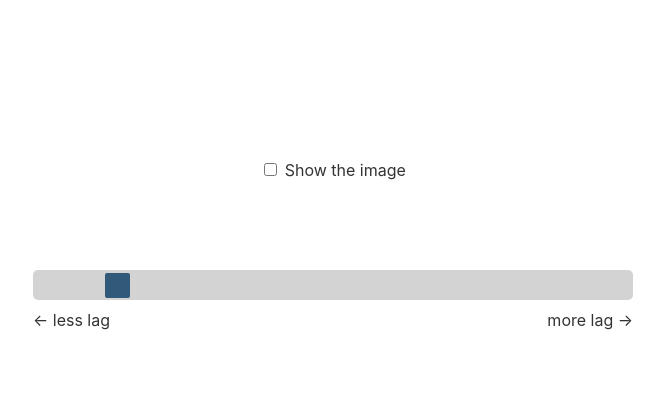
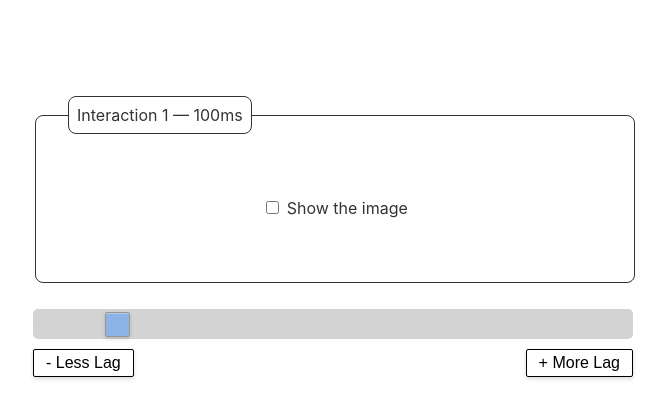
Before and after one commit to cbroms/experiments, a Svelte app in the folder responsive-interfaces/: page / in a window 1280 px wide. Shown: the top 418 px of the page, without its empty margins (307-973 px from the left). Built offline with nearby package versions, Linux system fonts and the light colour scheme.

Commit message:
general styling tweaks, use fieldset for interactive

```diff
--- a/responsive-interfaces/public/global.css
+++ b/responsive-interfaces/public/global.css
@@ -15,3 +15,18 @@ body {
 * {
   box-sizing: border-box;
 }
+
+:root {
+  --background: white;
+  --border-radius: 8px;
+  --border-radius-interact: 2px;
+  --shadow-interact: inset 0 1px 0px 0 rgba(255, 255, 255, 0.3),
+    0 2px 4px 0 rgba(0, 0, 0, 0.15);
+  --shadow-interact-active: inset 0 1px 0px 0 rgba(255, 255, 255, 0.3),
+    0 2px 6px 0 rgba(0, 0, 0, 0.4);
+
+  --primary: rgb(140, 180, 231);
+  --primary-hover: rgb(140, 180, 231);
+  --secondary: #fff;
+  --secondary-hover: rgb(140, 180, 231);
+}
--- a/responsive-interfaces/src/App.svelte
+++ b/responsive-interfaces/src/App.svelte
@@ -11,7 +11,7 @@
 </script>
 
 <div class="section">
-  <Interaction mutation={lagDuration}>
+  <Interaction lag={lagDuration} name="Interaction 1">
     <Checkbox {lagDuration} />
   </Interaction>
   {#if showResults}
@@ -23,8 +23,9 @@
       max={800}
       value={lagDuration}
     />
+
     {#if showButton}
-      <Button on:click={() => (showResults = true)}>Set point</Button>
+      <Button on:click={() => (showResults = true)} primary>Set point</Button>
     {/if}
   {/if}
 </div>
--- a/responsive-interfaces/src/components/Button.svelte
+++ b/responsive-interfaces/src/components/Button.svelte
@@ -1,15 +1,34 @@
-<button on:click>
+<script>
+  export let primary = false;
+</script>
+
+<button on:click class:primary>
   <slot />
 </button>
 
 <style>
   button {
     appearance: none;
-    padding: 8px 10px;
+    padding: 0.25rem 0.75rem;
     font-size: inherit;
-    border-radius: 8px;
+    border-radius: var(--border-radius-interact);
     border: 1px solid;
-    background-color: white;
     cursor: pointer;
+    box-shadow: var(--shadow-interact);
+    background-color: var(--secondary);
+    transition: background-color 0.2s, box-shadow 0.2s;
+  }
+
+  button:hover {
+    background-color: var(--secondary-hover);
+    box-shadow: var(--shadow-interact-active);
+  }
+
+  button.primary {
+    background-color: var(--primary);
+  }
+
+  button.primary:hover {
+    background-color: var(--primary-hover);
   }
 </style>
--- a/responsive-interfaces/src/components/Interaction.svelte
+++ b/responsive-interfaces/src/components/Interaction.svelte
@@ -1,10 +1,11 @@
 <script>
-  export let mutation;
+  export let lag = null;
+  export let name = "Interaction";
 
   let changed = false;
 
   $: {
-    if (mutation) {
+    if (lag !== null) {
       changed = true;
       setTimeout(() => {
         changed = false;
@@ -13,19 +14,27 @@
   }
 </script>
 
-<div class="interaction" class:changed>
+<fieldset class="interaction" class:changed>
+  <legend>{name} &mdash; {lag}ms</legend>
   <slot />
-</div>
+</fieldset>
 
 <style>
+  legend {
+    padding: 0.5rem;
+    border: 1px solid;
+    border-radius: var(--border-radius);
+    background-color: var(--background);
+  }
   .interaction {
     width: 100%;
     display: flex;
     justify-content: center;
     padding: 4rem 2rem;
-    background-color: white;
+    background-color: var(--background);
     transition: background-color 0.2s;
-    border-radius: 8px;
+    border-radius: var(--border-radius);
+    border: 1px solid;
   }
 
   .interaction.changed {
--- a/responsive-interfaces/src/components/Slider/Results.svelte
+++ b/responsive-interfaces/src/components/Slider/Results.svelte
@@ -56,10 +56,16 @@
 <div class="results-wrapper">
   <div class="results" bind:offsetWidth={eltWidth} />
   <ResultMarker right={rightPoint} x={adjustedPoint} {stretch}>
-    <div>Your point</div>
-  </ResultMarker>
+    <div>
+      <div>Your point</div>
+      <div>{point}ms</div>
+    </div></ResultMarker
+  >
   <ResultMarker right={rightAverage} x={adjustedAverage}>
-    <div>Average</div>
+    <div>
+      <div>Average</div>
+      <div>{average}ms</div>
+    </div>
   </ResultMarker>
 </div>
 
--- a/responsive-interfaces/src/components/Slider/Slider.svelte
+++ b/responsive-interfaces/src/components/Slider/Slider.svelte
@@ -1,18 +1,30 @@
 <script>
+  import Button from "../Button.svelte";
+  import { createEventDispatcher } from "svelte";
+
   export let min = 0;
   export let max = 1000;
   export let value = 0;
 
-  import { createEventDispatcher } from "svelte";
+  let interacted = false;
 
   const dispatch = createEventDispatcher();
 
-  const onChange = (e) => {
-    dispatch("change", e.target.value);
+  const onInput = (e) => {
+    if (e) onChange(e);
+    if (!interacted) {
+      dispatch("interact");
+      interacted = true;
+    }
   };
 
-  const onInput = () => {
-    dispatch("interact");
+  const onChange = (e, changeVal) => {
+    const change = parseInt(e?.target?.value || changeVal || value);
+    if (change > max) dispatch("change", max);
+    else if (change < min) dispatch("change", min);
+    else dispatch("change", change);
+
+    onInput();
   };
 </script>
 
@@ -24,11 +36,15 @@
     {max}
     {value}
     on:change={onChange}
-    on:input|once={onInput}
+    on:input={onInput}
   />
   <div class="slider-legend">
-    <div>&larr; less lag</div>
-    <div>more lag &rarr;</div>
+    <Button on:click={() => onChange(null, parseInt(value) - 50)}
+      >- Less Lag</Button
+    >
+    <Button on:click={() => onChange(null, parseInt(value) + 50)}
+      >+ More Lag</Button
+    >
   </div>
 </div>
 
@@ -49,11 +65,11 @@
     width: 25px;
     height: 25px;
     border-radius: 0;
-    background: #30597a;
+    background-color: var(--primary);
     cursor: grab;
-    border: none;
-    border-radius: 2px;
-    box-shadow: 0px 0px 0px 0px transparent;
+    border: 1px solid;
+    border-radius: var(--border-radius-interact);
+    box-shadow: var(--shadow-interact);
     transition: transform 0.2s, box-shadow 0.2s;
   }
 
@@ -61,24 +77,24 @@
     width: 10px;
     height: 50px;
     border-radius: 0;
-    background: #30597a;
+    background-color: var(--primary);
     cursor: grab;
-    border: none;
-    border-radius: 2px;
-    box-shadow: 0px 0px 0px 0px transparent;
+    border: 1px solid;
+    border-radius: var(--border-radius-interact);
+    box-shadow: var(--shadow-interact);
     transition: transform 0.2s, box-shadow 0.2s;
   }
 
   .slider:active::-moz-range-thumb {
     cursor: grabbing;
     transform: scale(1.1);
-    box-shadow: 0px 0px 4px 1px #575d623d;
+    box-shadow: var(--shadow-interact-active);
   }
 
   .slider:active::-webkit-slider-thumb {
     cursor: grabbing;
     transform: scale(1.1);
-    box-shadow: 0px 0px 4px 1px #575d623d;
+    box-shadow: var(--shadow-interact-active);
   }
 
   .slider-legend {
```
